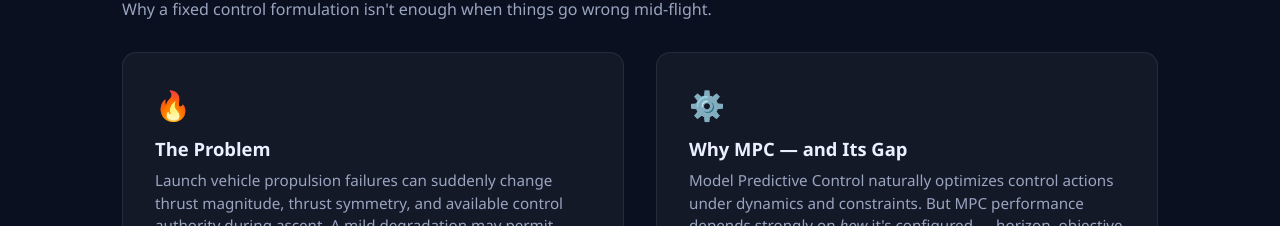
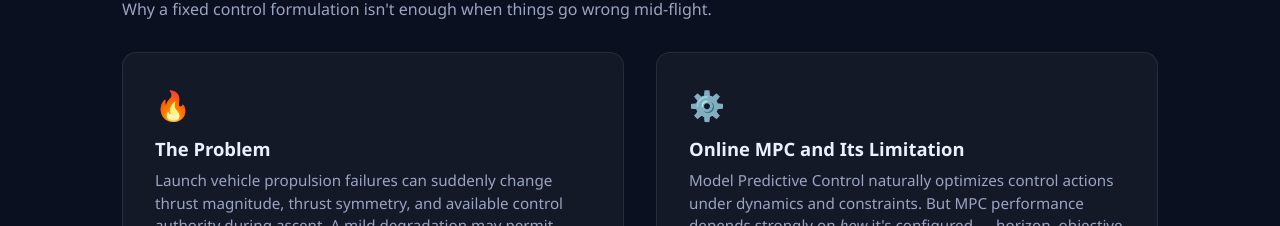
Before and after one commit to 16S893-AI-for-engineering-research/mennahussein, a plain HTML site: page project.html in a window 1280 px wide. Shown: the part 1234-1460 px from the top of the page. Drawn offline with Linux system fonts and the light colour scheme.

Commit message:
Rename card heading to 'Online MPC and Its Limitation'

```diff
--- a/project.html
+++ b/project.html
@@ -104,7 +104,7 @@
         </div>
         <div class="card" style="padding: 2rem;">
           <span class="card-icon">⚙️</span>
-          <h3>Why MPC — and Its Gap</h3>
+          <h3>Online MPC and Its Limitation</h3>
           <p>
             Model Predictive Control naturally optimizes control actions
             under dynamics and constraints. But MPC performance depends
```
